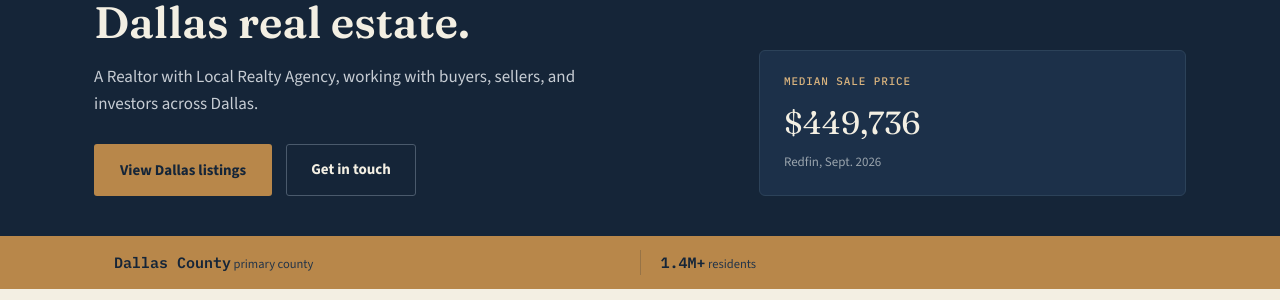
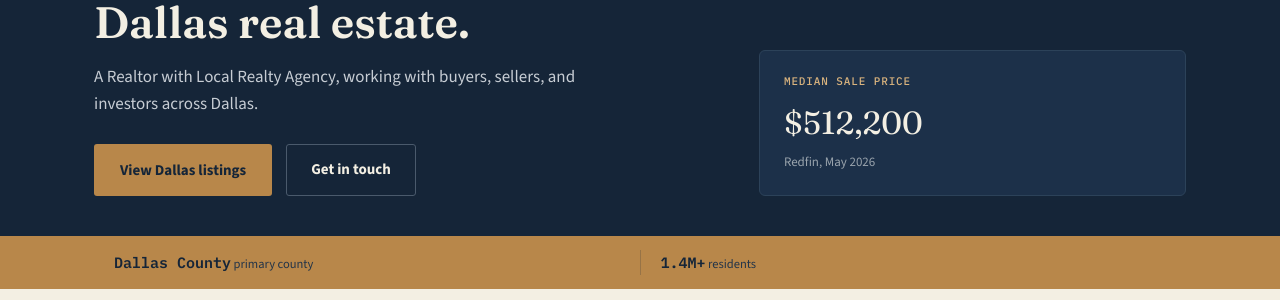
Before and after one commit to nathanielmorales7/deedanddoor, a Jekyll site: the page dallas.html, which Jekyll copies as it is, in a window 1280 px wide and 900 px high. Shown: the part 198-498 px from the top of the window. Built offline with Jekyll 4.4.1, drawn with Linux system fonts in a browser that asks for light colours.

Commit message:
Correct median sale price to match real Redfin data (fixes region_type filter bug)

```diff
--- a/dallas.html
+++ b/dallas.html
@@ -208,8 +208,9 @@
     <div class="hero-fact">
       <div class="label">Median sale price</div>
       <!-- AUTO:PRICE:START -->
-      <div class="val">$449,736</div>
-      <div class="sub">Redfin, Sept. 2026</div>
+      <div class="val">$512,200</div>
+      <div class="sub">Redfin, May 2026</div>
+
       <!-- AUTO:PRICE:END -->
     </div>
   </div>
```
